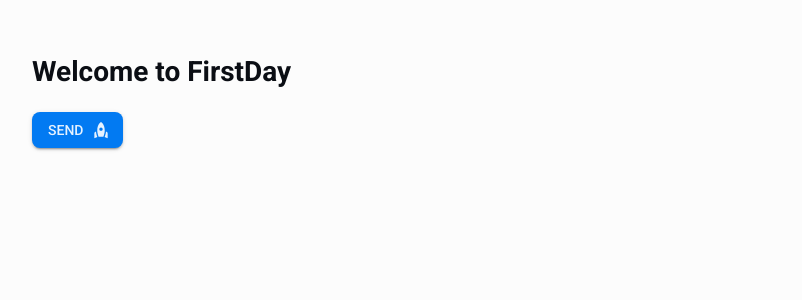
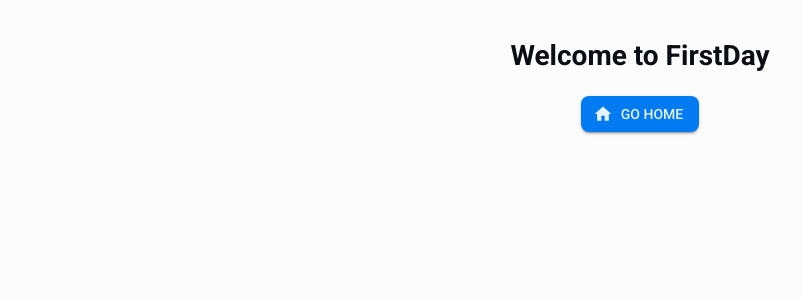
Before and after one commit to abianche/firstday, a Next.js app: page / in a window 1280 px wide. Shown: the top 300 px of the page, without its empty margins (0-802 px from the left). Built offline with nearby package versions, Linux system fonts and the light colour scheme; what @mui/material-nextjs would draw is missing.

Commit message:
update root page linking home

```diff
--- a/src/app/page.tsx
+++ b/src/app/page.tsx
@@ -1,13 +1,19 @@
-import RocketIcon from "@mui/icons-material/Rocket";
-import { Button } from "@mui/material";
+import HomeIcon from "@mui/icons-material/Home";
+import { Box, Button } from "@mui/material";
+import NextLink from "next/link";
 
-export default function Home() {
+export default function Root() {
   return (
-    <div style={{ padding: "2rem" }}>
+    <Box justifyItems={"center"} sx={{ p: 2, width: "100%", margin: "auto" }}>
       <h1>Welcome to FirstDay</h1>
-      <Button variant="contained" endIcon={<RocketIcon />}>
-        Send
+      <Button
+        component={NextLink}
+        href="/home"
+        variant="contained"
+        startIcon={<HomeIcon />}
+      >
+        Go Home
       </Button>
-    </div>
+    </Box>
   );
 }
```
